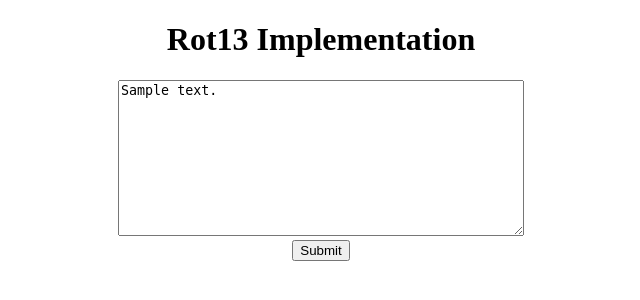
After one commit to mascot6699/udacity-full-stack, a Flask app: template Full Stack Foundation/Google App Engine/templates/rot13-form.html in a window 1280 px wide. The commit adds this page. Shown: the top 300 px of the page, without its empty margins (319-959 px from the left). Run offline with Flask 2, Linux system fonts and the light colour scheme; the template is opened without the code that fills it: most values are stand-ins (such as "Sample title", 1, 10 or a date in 2020).

Commit message:
Implements Rot13 assignment

```diff
--- a/Full Stack Foundation/Google App Engine/templates/base.html
+++ b/Full Stack Foundation/Google App Engine/templates/base.html
@@ -1,14 +1,26 @@
+<!DOCTYPE html>
 <html>
 	<head>
 		<title>
-			Learning templates
+			Learning Google App Engine
 		</title>
+		<style>
+		.container {
+		    display: block;
+		    margin-left: auto;
+		    margin-right: auto;
+		    width: 40%;
+		}
+		</style>
 	</head>
 	<body>
-		<H1>
-			Notes app
-		</H1>
-		{% block content %}
-		{% endblock %}
+		<div class="container">
+			<h1>
+				{% block header %}
+				{% endblock %}
+			</h1>
+			{% block content %}
+			{% endblock %}
+		</div>
 	</body>
 </html>
--- /dev/null
+++ b/Full Stack Foundation/Google App Engine/templates/rot13-form.html
@@ -0,0 +1,15 @@
+{% extends "base.html" %}
+
+{% block header %}
+    <div style="text-align:center">
+        Rot13 Implementation
+    </div>
+{% endblock %}
+
+{% block content %}
+<form method="post" style="text-align:center">
+    <textarea name="text" style="height: 150px; width: 400px;">{{text}}</textarea>
+    <br>
+    <input type="submit">
+</form>
+{% endblock %}
--- a/Full Stack Foundation/Google App Engine/templates/shopping_list.html
+++ b/Full Stack Foundation/Google App Engine/templates/shopping_list.html
@@ -1,4 +1,8 @@
 {% extends "base.html" %}
+
+{% block header %}
+    Notes App
+{% endblock %}
 
 {% block content %}
 <h2> Add a food </h2>
```
Also changed, not shown: Full Stack Foundation/Google App Engine/main.py (+25 -5 lines).
